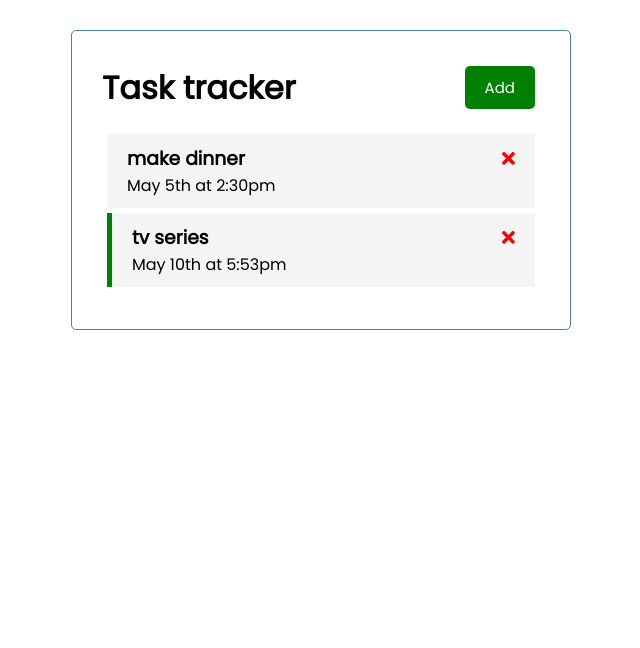
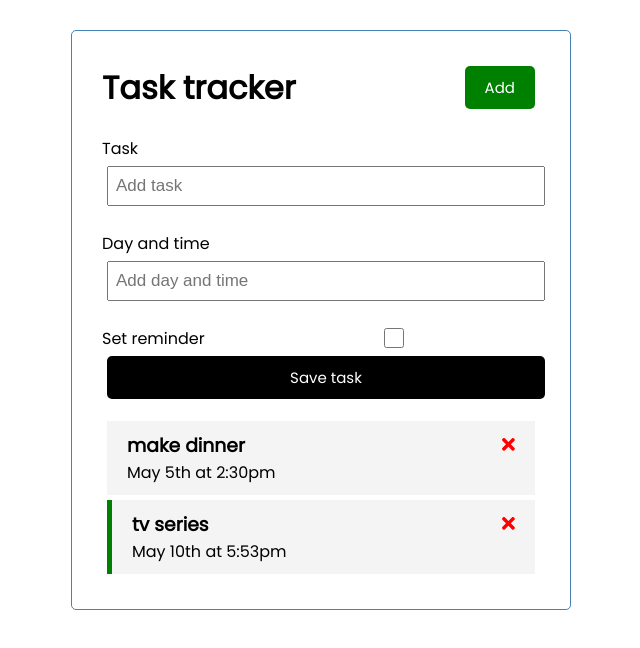
Before and after one commit to thortineoc/todo-list-angular, an Angular app: page / in a window 1280 px wide. Shown: the top 648 px of the page, without its empty margins (319-959 px from the left). Built offline with nearby package versions, Linux system fonts and the light colour scheme; data requests are answered from the project's data file.

Commit message:
Adding task functionality

```diff
--- a/src/app/Task.ts
+++ b/src/app/Task.ts
@@ -1,6 +1,6 @@
 export interface Task {
   id ?: number,
-  text : string,
-  day: string,
+  text : string | undefined,
+  day: string | undefined,
   reminder: boolean
 }
--- a/src/app/app.module.ts
+++ b/src/app/app.module.ts
@@ -9,6 +9,7 @@ import { TasksComponent } from './components/tasks/tasks.component';
 import { TasksItemComponent } from './components/tasks-item/tasks-item.component';
 import { FontAwesomeModule } from '@fortawesome/angular-fontawesome';
 import { AddTaskComponent } from './components/add-task/add-task.component';
+import { FormsModule } from "@angular/forms";
 
 @NgModule({
   declarations: [
@@ -22,7 +23,8 @@ import { AddTaskComponent } from './components/add-task/add-task.component';
   imports: [
     BrowserModule,
     FontAwesomeModule,
-    HttpClientModule
+    HttpClientModule,
+    FormsModule
   ],
   providers: [],
   bootstrap: [AppComponent]
--- a/src/app/components/add-task/add-task.component.css
+++ b/src/app/components/add-task/add-task.component.css
@@ -0,0 +1,4 @@
+.add-form {
+  margin-bottom: 5%;
+  margin-top: 5%;
+}
--- a/src/app/components/add-task/add-task.component.html
+++ b/src/app/components/add-task/add-task.component.html
@@ -1 +1,15 @@
-<p>add-task works!</p>
+<form class="add-form" (ngSubmit)="onSubmit()">
+  <div class="form-control">
+    <label for="task">Task</label>
+    <input type="text" id="task" name="task" placeholder="Add task" [(ngModel)]="text" />
+  </div>
+  <div class="form-control">
+    <label for="day">Day and time</label>
+    <input type="text" id="day" name="day" placeholder="Add day and time" [(ngModel)]="day" />
+  </div>
+  <div class="form-control-check">
+    <label for="reminder">Set reminder</label>
+    <input type="checkbox" id="reminder" name="reminder" [(ngModel)]="reminder" />
+  </div>
+  <input type="submit" value="Save task" class="btn btn-block" />
+</form>
--- a/src/app/components/add-task/add-task.component.ts
+++ b/src/app/components/add-task/add-task.component.ts
@@ -1,4 +1,5 @@
-import { Component, OnInit } from '@angular/core';
+import {Component, OnInit, Output, EventEmitter} from '@angular/core';
+import {Task} from '../../Task';
 
 @Component({
   selector: 'app-add-task',
@@ -6,10 +7,35 @@ import { Component, OnInit } from '@angular/core';
   styleUrls: ['./add-task.component.css']
 })
 export class AddTaskComponent implements OnInit {
+  @Output() onAddTask: EventEmitter<Task> = new EventEmitter();
+
+  text: string | undefined;
+  day: string | undefined;
+  reminder: boolean = false;
 
   constructor() { }
 
   ngOnInit(): void {
   }
 
+  onSubmit() {
+    if(!this.text) {
+      alert("Please add a task");
+      return
+    }
+
+    const newTask = {
+      text: this.text,
+      day: this.day,
+      reminder: this.reminder
+    }
+
+    this.onAddTask.emit(newTask);
+
+    this.text = '';
+    this.day = '';
+    this.reminder = false;
+
+  }
+
 }
--- a/src/app/components/tasks/tasks.component.html
+++ b/src/app/components/tasks/tasks.component.html
@@ -1,3 +1,6 @@
+<app-add-task
+  (onAddTask)="addTask($event)"
+></app-add-task>
 <app-tasks-item
   *ngFor="let task of tasks"
   [task]="task"
--- a/src/app/components/tasks/tasks.component.ts
+++ b/src/app/components/tasks/tasks.component.ts
@@ -24,4 +24,8 @@ export class TasksComponent implements OnInit {
     task.reminder = !task.reminder;
     this.taskService.updateTaskReminder(task).subscribe();
   }
+
+  addTask(task: Task) {
+    this.taskService.addTask(task).subscribe((task) => this.tasks.push(task));
+  }
 }
--- a/src/app/services/task.service.ts
+++ b/src/app/services/task.service.ts
@@ -1,6 +1,6 @@
 import { Injectable } from '@angular/core';
 import { Task } from '../Task';
-import { Observable, of } from 'rxjs';
+import { Observable } from 'rxjs';
 import { HttpClient, HttpHeaders } from "@angular/common/http";
 
 const httpOptions = {
@@ -29,4 +29,8 @@ export class TaskService {
     return this.http.put<Task>(`${this.apiUrl}/${task.id}`, task, httpOptions);
   }
 
+  addTask(task: Task): Observable<Task> {
+    return this.http.post<Task>(this.apiUrl, task, httpOptions);
+  }
+
 }
--- a/src/styles.css
+++ b/src/styles.css
@@ -20,6 +20,7 @@ body {
   padding: 30px;
   border-radius: 5px;
 }
+
 .btn {
   display: inline-block;
   background: #000;
@@ -33,9 +34,11 @@ body {
   font-size: 15px;
   font-family: inherit;
 }
+
 .btn:focus {
   outline: none;
 }
+
 .btn:active {
   transform: scale(0.98);
 }
```
Also changed, not shown: src/app/services/ui-service.service.ts (added, +9 -0 lines), 1 other file (tests, documents, lock files or other folders).
